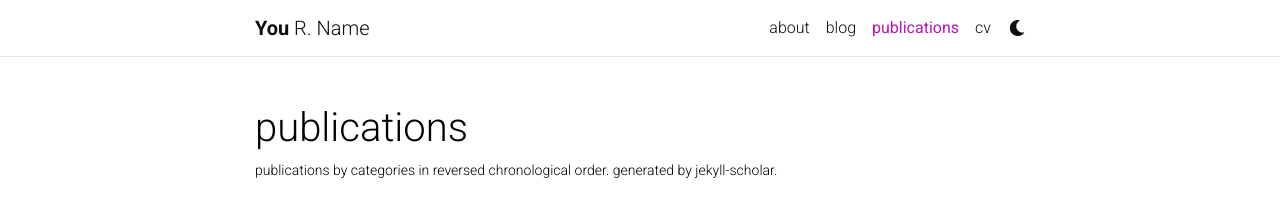
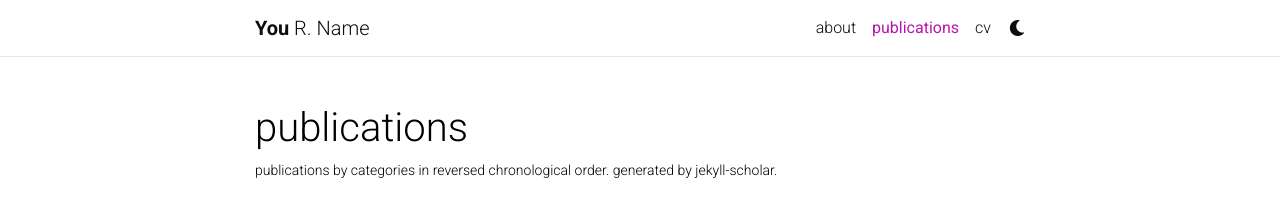
Before and after one commit to cgbahk/pages-ex, a Jekyll site: the page built from _pages/publications.md, in a window 1280 px wide. Shown: the top 211 px of the page. Built offline with Jekyll 4.4.1, drawn with Linux system fonts in a browser that asks for light colours; comment, search, counter and statistics services are not loaded; a style sheet for code colours, icons or effects is not loaded.

Commit message:
Disable blog from header

```diff
--- a/_config.yml
+++ b/_config.yml
@@ -102,7 +102,7 @@
 # -----------------------------------------------------------------------------
 
 blog_name: al-folio # blog_name will be displayed in your blog page
-blog_nav_title: blog # your blog must have a title for it to be displayed in the nav bar
+blog_nav_title: # your blog must have a title for it to be displayed in the nav bar
 blog_description: a simple whitespace theme for academics
 permalink: /blog/:year/:title/
 
```
